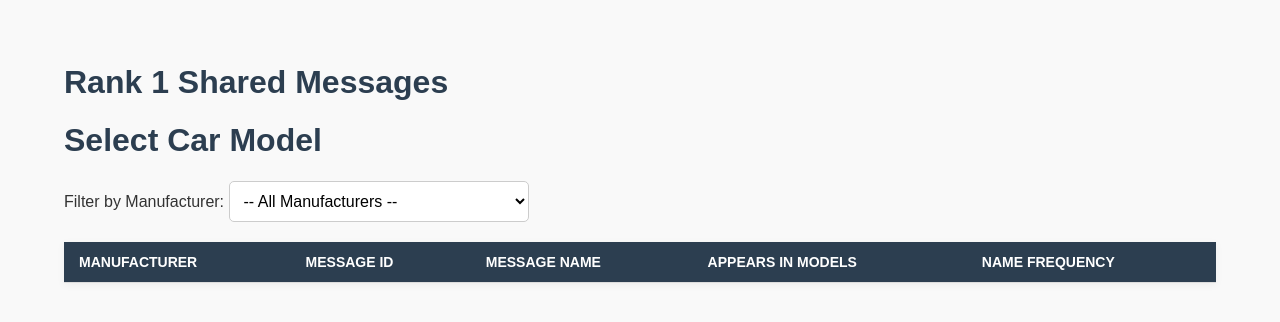
After one commit to ZKliio/OBD2, a FastAPI app: template dbc_sqlite/templates/shared_messages.html in a window 1280 px wide. The commit adds this page. Shown: the top 322 px of the page. Run offline with FastAPI, Linux system fonts and the light colour scheme; the template is opened without the code that fills it, so the values that code supplies are empty.

Commit message:
Changed db schemaa layout New page to show message frequency

```diff
--- a/dbc/_sourcelink.txt
+++ b/dbc/_sourcelink.txt
@@ -1 +1,5 @@
 ALL FROM https://github.com/BYDcar/opendbc-byd
+AND
+https://github.com/commaai/opendbc
+
+havent arrange
--- a/dbc_sqlite/main.py
+++ b/dbc_sqlite/main.py
@@ -4,8 +4,11 @@ from fastapi.responses import HTMLResponse
 from fastapi.templating import Jinja2Templates
 import sqlite3
 
+from fastapi.staticfiles import StaticFiles
+
 app = FastAPI()
 templates = Jinja2Templates(directory="templates")
+app.mount("/static", StaticFiles(directory="static"), name="static")
 
 def query_db(query, params=()):
     conn = sqlite3.connect("can.db")
@@ -22,13 +25,13 @@ def homepage(request: Request):
 
 @app.get("/car/messages", response_class=HTMLResponse)
 def show_messages(request: Request, model_id: int = Query(None)):
-    car_models = query_db("SELECT id, name FROM car_models")
+    models = query_db("SELECT DISTINCT manufacturer, model, car_model_id FROM dbc_files")
     messages = []
     if model_id:
-        messages = query_db("SELECT id, name FROM messages WHERE car_model_id = ?", (model_id,))
+        messages = query_db("SELECT car_model_id, id, name, dlc, sender, message_id FROM messages WHERE car_model_id = ?", (model_id,))
     return templates.TemplateResponse("select_model.html", {
         "request": request,
-        "car_models": car_models,
+        "car_models": models,
         "selected_model": model_id,
         "messages": messages
     })
@@ -42,3 +45,89 @@ def view_signals(request: Request, message_id: int):
         "message": message[0] if message else None,
         "signals": signals
     })
+
+@app.get("/search", response_class=HTMLResponse)
+def shared_messages(request: Request, manufacturer: str = Query(None)):
+    # For dropdown filter
+    manufacturers = query_db("SELECT DISTINCT manufacturer FROM messages ORDER BY manufacturer")
+
+    # Main query
+    sql = """
+
+    WITH shared_messages AS (
+        SELECT
+            manufacturer,
+            message_id,
+            COUNT(DISTINCT car_model) AS model_count
+        FROM messages
+        GROUP BY manufacturer, message_id
+        HAVING model_count > 1
+    ),
+    ranked_shared AS (
+        SELECT *,
+            RANK() OVER (PARTITION BY manufacturer ORDER BY model_count DESC) AS rank
+        FROM shared_messages
+    ),
+    message_names AS (
+        SELECT
+            manufacturer,
+            message_id,
+            name,
+            COUNT(*) AS name_count
+        FROM messages
+        GROUP BY manufacturer, message_id, name
+    ),
+    most_common_names AS (
+        SELECT *
+        FROM (
+            SELECT *,
+                ROW_NUMBER() OVER (
+                    PARTITION BY manufacturer, message_id
+                    ORDER BY name_count DESC
+                ) AS name_rank
+            FROM message_names
+        )
+        WHERE name_rank = 1
+    )
+    SELECT
+        rs.manufacturer,
+        rs.message_id,
+        mcn.name AS message_name,
+        rs.model_count,
+        mcn.name_count AS frequency
+    FROM ranked_shared rs
+    JOIN most_common_names mcn
+        ON rs.manufacturer = mcn.manufacturer AND rs.message_id = mcn.message_id
+    WHERE rs.rank = 1
+
+    """
+    # params = ()
+    # if manufacturer:
+    #     sql += " AND rs.manufacturer = ?"
+    #     params = (manufacturer,)
+
+    # sql += " ORDER BY mcn.name_count DESC"
+
+    # sql += " ORDER BY frequency DESC"
+    results = query_db(sql)
+    # results = query_db(sql, params)
+    # print("FINAL SQL:\n", sql)
+    # print("PARAMS:", params)
+    # Get filtered messages again for second table
+    manufacturer_messages = []
+    if manufacturer:
+        manufacturer_messages = query_db("""
+            SELECT message_id, name AS message_name, COUNT(DISTINCT car_model) AS model_count
+            FROM messages
+            WHERE manufacturer = ?
+            GROUP BY message_id, name
+            ORDER BY model_count DESC
+        """, (manufacturer,))
+
+    return templates.TemplateResponse("shared_messages.html", {
+        "request": request,
+        "messages": results,
+        "manufacturers": manufacturers,
+        "selected_manufacturer": manufacturer,
+        "manufacturer_messages": manufacturer_messages
+    })
--- a/dbc_sqlite/schema.sql
+++ b/dbc_sqlite/schema.sql
@@ -1,4 +1,5 @@
 DROP TABLE IF EXISTS car_models;
+DROP TABLE IF EXISTS manufacturers;
 DROP TABLE IF EXISTS dbc_files;
 DROP TABLE IF EXISTS messages;
 DROP TABLE IF EXISTS signals;
@@ -8,13 +9,19 @@ DROP TABLE IF EXISTS signal_values;
 
 CREATE TABLE car_models (
     id INTEGER PRIMARY KEY AUTOINCREMENT,
-    name TEXT UNIQUE
+    manufacturer TEXT NOT NULL,
+    car_model TEXT NOT NULL,
+    variant TEXT ,
+    UNIQUE (manufacturer, car_model, variant)
 );
+
 
 CREATE TABLE dbc_files (
     id INTEGER PRIMARY KEY AUTOINCREMENT,
     name TEXT,
     car_model_id INTEGER,
+    manufacturer TEXT,
+    model TEXT,
     variant TEXT,
     FOREIGN KEY (car_model_id) REFERENCES car_models(id)
 );
@@ -27,6 +34,8 @@ CREATE TABLE messages (
     sender TEXT,
     car_model_id INTEGER,
     dbc_id INTEGER,
+    manufacturer TEXT,
+    car_model TEXT,
     FOREIGN KEY (car_model_id) REFERENCES car_models(id),
     FOREIGN KEY (dbc_id) REFERENCES dbc_files(id)
 );
@@ -45,7 +54,10 @@ CREATE TABLE signals (
     max REAL,
     unit TEXT,
     receiver TEXT,
-    FOREIGN KEY (message_id) REFERENCES messages(id)
+    car_model TEXT,
+    dbc_id INTEGER,
+    FOREIGN KEY (message_id) REFERENCES messages(id),
+    FOREIGN KEY (dbc_id) REFERENCES dbc_files(id)
 );
 
 CREATE TABLE transmitters (
--- /dev/null
+++ b/dbc_sqlite/static/styles.css
@@ -0,0 +1,91 @@
+body {
+
+    font-family: Arial, sans-serif;
+    margin: 5%;
+    background-color: #f9f9f9;
+    color: #333;
+    align-items: center;
+    /* justify-content: center; */
+}
+
+#select_model {
+    display: flex;
+    flex-direction: column;
+    align-items: center;
+    font-size: large;
+}
+
+h1 {
+    color: #2c3e50;
+}
+
+h2 {
+    color: #2c3e50;
+    font-size: 25px;
+
+}
+
+select {
+    padding: 10px;
+    font-size: 16px;
+    border-radius: 5px;
+    border: 1px solid #ccc;
+    background-color: #fff;
+    width: 300px;
+}
+
+
+table {
+    width: 100%;
+    border-collapse: collapse;
+    margin-top: 20px;
+    background-color: #fff;
+    box-shadow: 0 2px 8px rgba(0, 0, 0, 0.05);
+}
+
+
+ul {
+    list-style-type: none;
+    padding: 0;
+    margin: 0;
+    font-size: 20px;
+}
+
+li {
+    margin: 10px 0;
+    flex : 1;
+
+
+}
+
+a {
+    text-decoration: none;
+    color: #3498db;
+    font-weight: bold;
+}
+
+a:hover {
+    text-decoration: underline;
+}
+
+
+th, td {
+    padding: 12px 15px;
+    text-align: left;
+    border-bottom: 1px solid #ddd;
+}
+
+th {
+    background-color: #2c3e50;
+    color: white;
+    text-transform: uppercase;
+    font-size: 14px;
+}
+
+tr:hover {
+    background-color: #f1f1f1;
+}
+
+p {
+    margin: 10px 0;
+}
--- /dev/null
+++ b/dbc_sqlite/templates/shared_messages.html
@@ -0,0 +1,72 @@
+<!DOCTYPE html>
+<html lang="en">
+<head>
+    <meta charset="UTF-8">
+    <title>Shared Messages</title>
+    <link rel="stylesheet" href="{{ url_for('static', path='styles.css') }}">
+</head>
+<body>
+    <div class="container">
+        <h1>Rank 1 Shared Messages</h1>
+        <h1>Select Car Model</h1>
+
+        <form method="get">
+            <label for="manufacturer">Filter by Manufacturer:</label>
+            <select name="manufacturer" id="manufacturer" onchange="this.form.submit()">
+                <option value="">-- All Manufacturers --</option>
+                {% for manu in manufacturers %}
+                    <option value="{{ manu.manufacturer }}"
+                    {% if selected_manufacturer == manu.manufacturer %}selected{% endif %}>
+                        {{ manu.manufacturer }}
+                    </option>
+                {% endfor %}
+            </select>
+        </form>
+
+        <table>
+            <thead>
+                <tr>
+                    <th>Manufacturer</th>
+                    <th>Message ID</th>
+                    <th>Message Name</th>
+                    <th>Appears in Models</th>
+                    <th>Name Frequency</th>
+                </tr>
+            </thead>
+            <tbody>
+                {% for row in messages %}
+                <tr>
+                    <td>{{ row.manufacturer }}</td>
+                    <td>{{ row.message_id }}</td>
+                    <td>{{ row.message_name }}</td>
+                    <td>{{ row.model_count }}</td>
+                    <td>{{ row.frequency }}</td>
+                </tr>
+                {% endfor %}
+            </tbody>
+        </table>
+
+        {% if selected_manufacturer and manufacturer_messages %}
+        <h2>Messages for Manufacturer: {{ selected_manufacturer }}</h2>
+        <table>
+            <thead>
+                <tr>
+                    <th>Message ID</th>
+                    <th>Message Name</th>
+                    <th>Model Count</th>
+                </tr>
+            </thead>
+            <tbody>
+                {% for row in manufacturer_messages %}
+                <tr>
+                    <td>{{ row.message_id }}</td>
+                    <td>{{ row.message_name }}</td>
+                    <td>{{ row.model_count }}</td>
+                </tr>
+                {% endfor %}
+            </tbody>
+        </table>
+    {% endif %}
+    </div>
+</body>
+</html>
```
Also changed, not shown: dbc_sqlite/candb.py (+66 -19 lines), dbc_sqlite/dbcfileparser.py (added, +16 -0 lines), dbc_sqlite/templates/select_model.html (+57 -9 lines), dbc_sqlite/templates/signals.html (+19 -2 lines), dbc_sqlite/visualizer.py (added, +96 -0 lines), can.db (added), dbc_sqlite/can.db, 1 other file.
